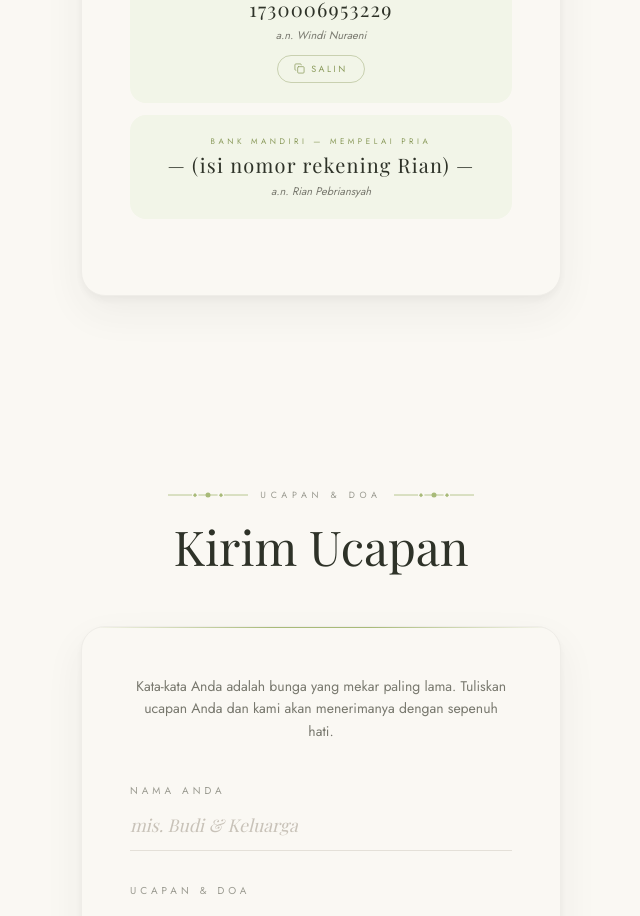
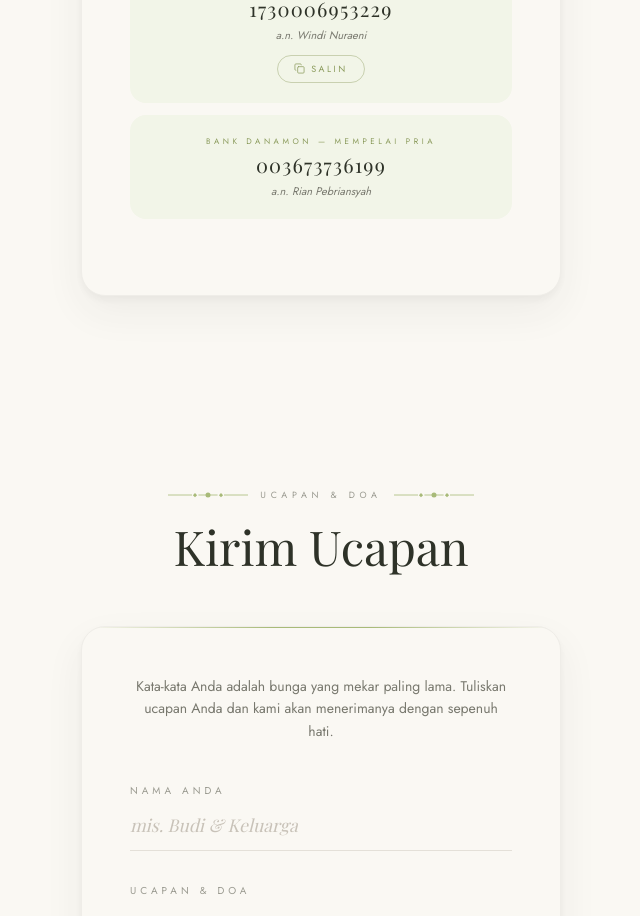
Before and after one commit to SS7ZX/undangan_pernikahan, a Next.js app: page / in a window 1280 px wide. Shown: the part 4175-5091 px from the top of the page, without its empty margins (319-959 px from the left). Built offline with nearby package versions, Linux system fonts and the light colour scheme; a web font is replaced by a local one.

Commit message:
lmaooooo

```diff
--- a/app/page.tsx
+++ b/app/page.tsx
@@ -52,8 +52,8 @@ const C = {
   bankName:      "Bank Mandiri",
   bankAccount:   "1730006953229",
   accountHolder: "Windi Nuraeni",
-  bankName2:     "Bank Mandiri",
-  bankAccount2:  "— (isi nomor rekening Rian) —",
+  bankName2:     "Bank Danamon",
+  bankAccount2:  "003673736199",
   accountHolder2:"Rian Pebriansyah",
   audioSrc:      "/wedding-song.mp3",
   photo1:        "/photo1.jpeg",
```
